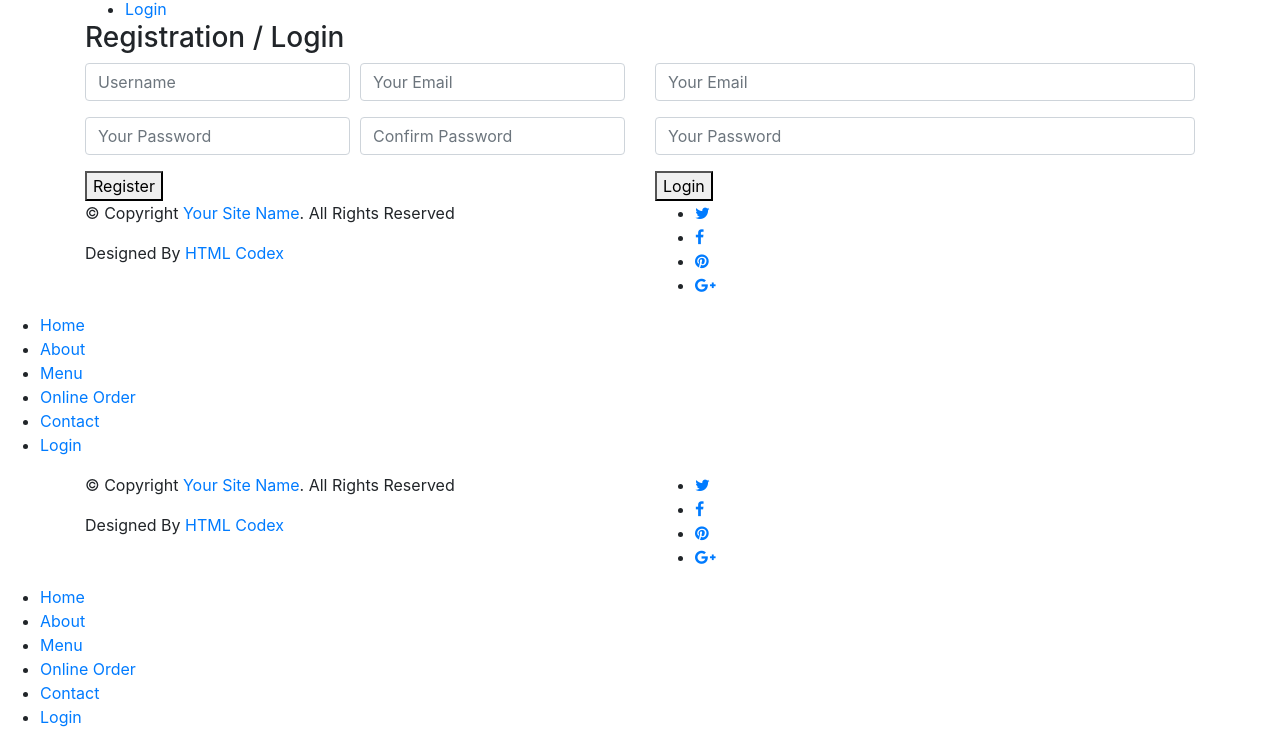
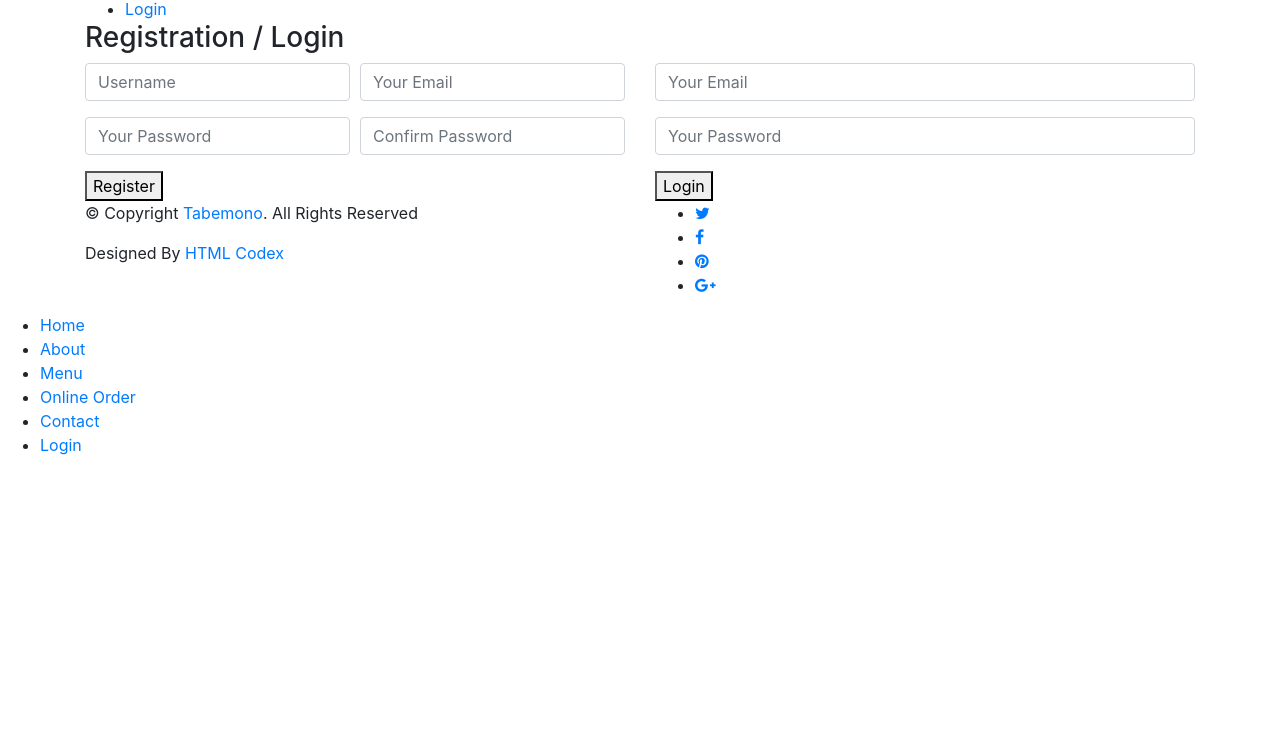
Before and after one commit to raazat4/OnlinFoodOrdering, a Django app: page /accounts/login in a window 1280 px wide. Shown: the part 453-1198 px from the top of the page. After the commit the page ends 908 px from the top, so only its background shows below. Run offline with Django 4.2, Linux system fonts and the light colour scheme; some libraries are stand-ins or nearby versions.

Commit message:
Frontend Managed

```diff
--- a/onlinefood/templates/accounts/login.html
+++ b/onlinefood/templates/accounts/login.html
@@ -63,49 +63,5 @@
         </section>
         <!-- Login Section End -->
 
-        <!-- Footer Start -->
-        <footer id="footer">
-            <div class="container">
-                <div class="row">
-                    <div class="col-sm-6">
-                        <div class="copyright">
-							<p>&copy; Copyright <a href="">Your Site Name</a>. All Rights Reserved</p>
 
-							<!--/*** This template is free as long as you keep the footer author’s credit link/attribution link/backlink. If you'd like to use the template without the footer author’s credit link/attribution link/backlink, you can purchase the Credit Removal License from "https://htmlcodex.com/credit-removal". Thank you for your support. ***/-->
-							<p>Designed By <a href="https://htmlcodex.com">HTML Codex</a></p>
-						</div>
-                    </div>
-                    <div class="col-sm-6">
-                        <ul class="icon">
-                            <li><a href="#" class="fa fa-twitter"></a></li>
-                            <li><a href="#" class="fa fa-facebook"></a></li>
-                            <li><a href="#" class="fa fa-pinterest"></a></li>
-                            <li><a href="#" class="fa fa-google-plus"></a></li>
-                        </ul>
-                    </div>
-                </div>
-            </div>
-        </footer>
-        <!-- Footer end -->
-
-        <a href="#" class="back-to-top"><i class="fa fa-chevron-up"></i></a>
-
-        <!-- JavaScript Libraries -->
-        <script src="vendor/jquery/jquery.min.js"></script>
-        <script src="vendor/jquery/jquery-migrate.min.js"></script>
-        <script src="vendor/bootstrap/js/bootstrap.bundle.min.js"></script>
-        <script src="vendor/easing/easing.min.js"></script>
-        <script src="vendor/stickyjs/sticky.js"></script>
-        <script src="vendor/superfish/hoverIntent.js"></script>
-        <script src="vendor/superfish/superfish.min.js"></script>
-        <script src="vendor/owlcarousel/owl.carousel.min.js"></script>
-        <script src="vendor/tempusdominus/js/moment.min.js"></script>
-        <script src="vendor/tempusdominus/js/moment-timezone.min.js"></script>
-        <script src="vendor/tempusdominus/js/tempusdominus-bootstrap-4.min.js"></script>
-
-        <!-- Main Javascript File -->
-        <script src="js/main.js"></script>
-
-    </body>
-</html>
 {% endblock %}
--- a/onlinefood/templates/core/base.html
+++ b/onlinefood/templates/core/base.html
@@ -3,7 +3,7 @@
 <html lang="en">
     <head>
         <meta charset="utf-8">
-        <title> {% block title %}{% endblock %} | Online Food</title>
+        <title> {% block title %}{% endblock %} | Tabemono</title>
         <meta content="width=device-width, initial-scale=1.0" name="viewport">
         <meta content="" name="keywords">
         <meta content="" name="description">
@@ -63,8 +63,7 @@
                 <div class="row">
                     <div class="col-sm-6">
                         <div class="copyright">
-							<p>&copy; Copyright <a href="">Your Site Name</a>. All Rights Reserved</p>
-
+							<p>&copy; Copyright <a href="">Tabemono</a>. All Rights Reserved</p>
 							<!--/*** This template is free as long as you keep the footer author’s credit link/attribution link/backlink. If you'd like to use the template without the footer author’s credit link/attribution link/backlink, you can purchase the Credit Removal License from "https://htmlcodex.com/credit-removal". Thank you for your support. ***/-->
 							<p>Designed By <a href="https://htmlcodex.com">HTML Codex</a></p>
 						</div>
--- a/onlinefood/templates/core/index.html
+++ b/onlinefood/templates/core/index.html
@@ -108,7 +108,7 @@
         <section id="food-menu">
             <div class="container">
                 <header class="section-header">
-                    <h3>delicious Food Menu</h3>
+                    <h3>Tabemono Menu</h3>
                 </header>
                 <div class="row">
                     <div class="col-sm-6 col-md-4 col-lg-3">
--- a/onlinefood/templates/order/menu.html
+++ b/onlinefood/templates/order/menu.html
@@ -66,7 +66,7 @@
         <section id="food-menu">
             <div class="container">
                 <header class="section-header">
-                    <h3>delicious Food Menu</h3>
+                    <h3>Tabemono Menu</h3>
                 </header>
                 <div class="row">
                     <div class="col-sm-6 col-md-4 col-lg-3">
```
